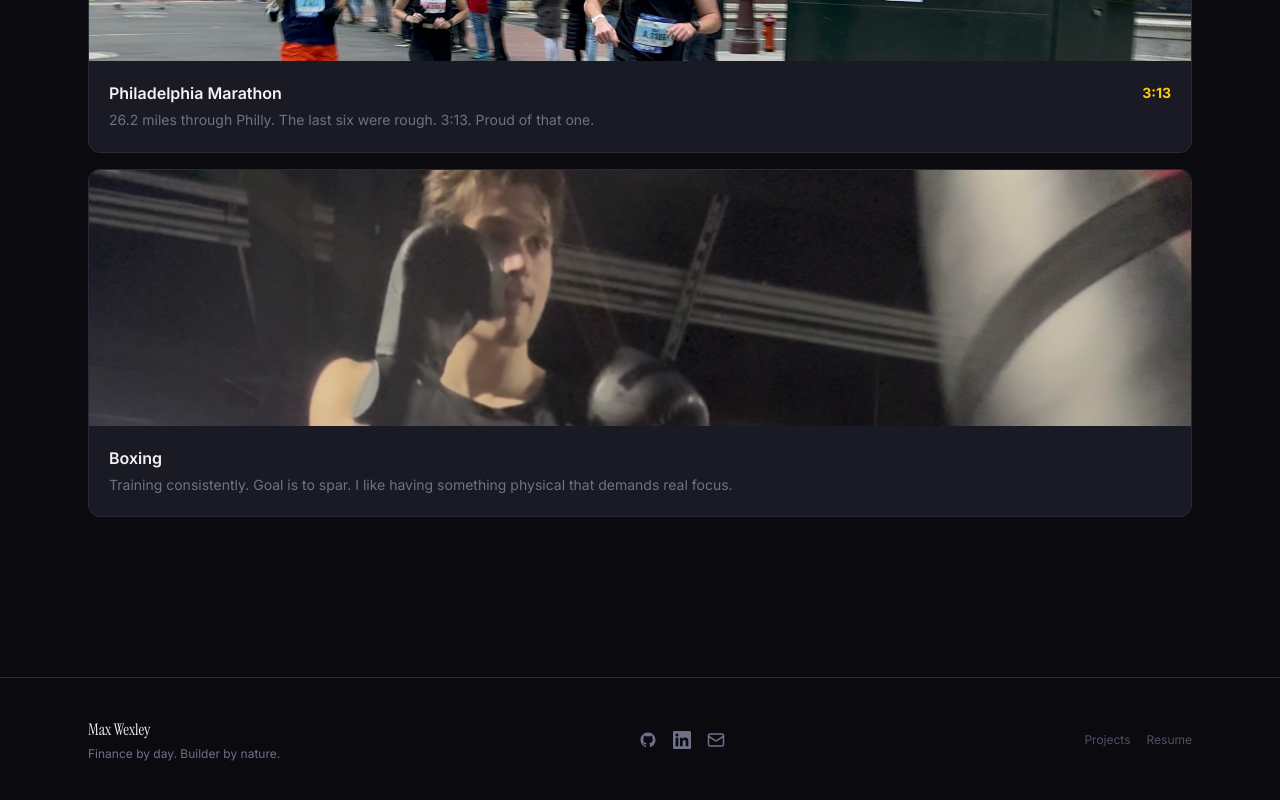
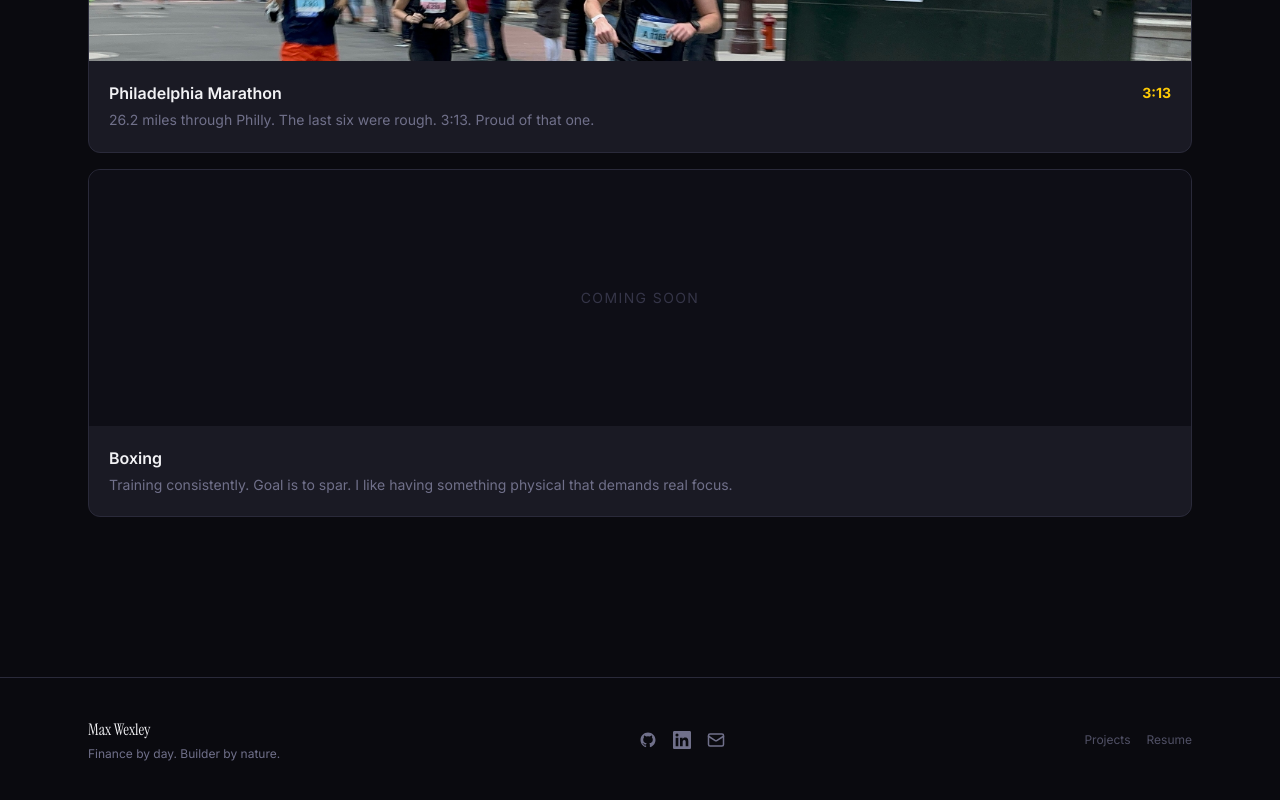
Before and after one commit to wexmix3/MW-Portfolio, a Next.js app: page /projects in a window 1280 px wide. Shown: the part 2632-3432 px from the top of the page. Built offline with nearby package versions, Linux system fonts and the light colour scheme.

Commit message:
Replace boxing photo with Coming Soon placeholder

```diff
--- a/app/projects/page.tsx
+++ b/app/projects/page.tsx
@@ -198,14 +198,8 @@ export default function ProjectsPage() {
 
             {/* Boxing */}
             <div className="rounded-xl border border-surface-border bg-surface-card overflow-hidden">
-              <div className="relative h-64 bg-void-900">
-                <Image
-                  src="/boxing.jpg"
-                  alt="Boxing training"
-                  fill
-                  className="object-cover"
-                  style={{ objectPosition: 'center 20%' }}
-                />
+              <div className="h-64 bg-void-900 flex items-center justify-center">
+                <span className="text-void-600 text-sm tracking-widest uppercase">Coming Soon</span>
               </div>
               <div className="p-5">
                 <div className="font-semibold text-void-50 mb-1">Boxing</div>
```
